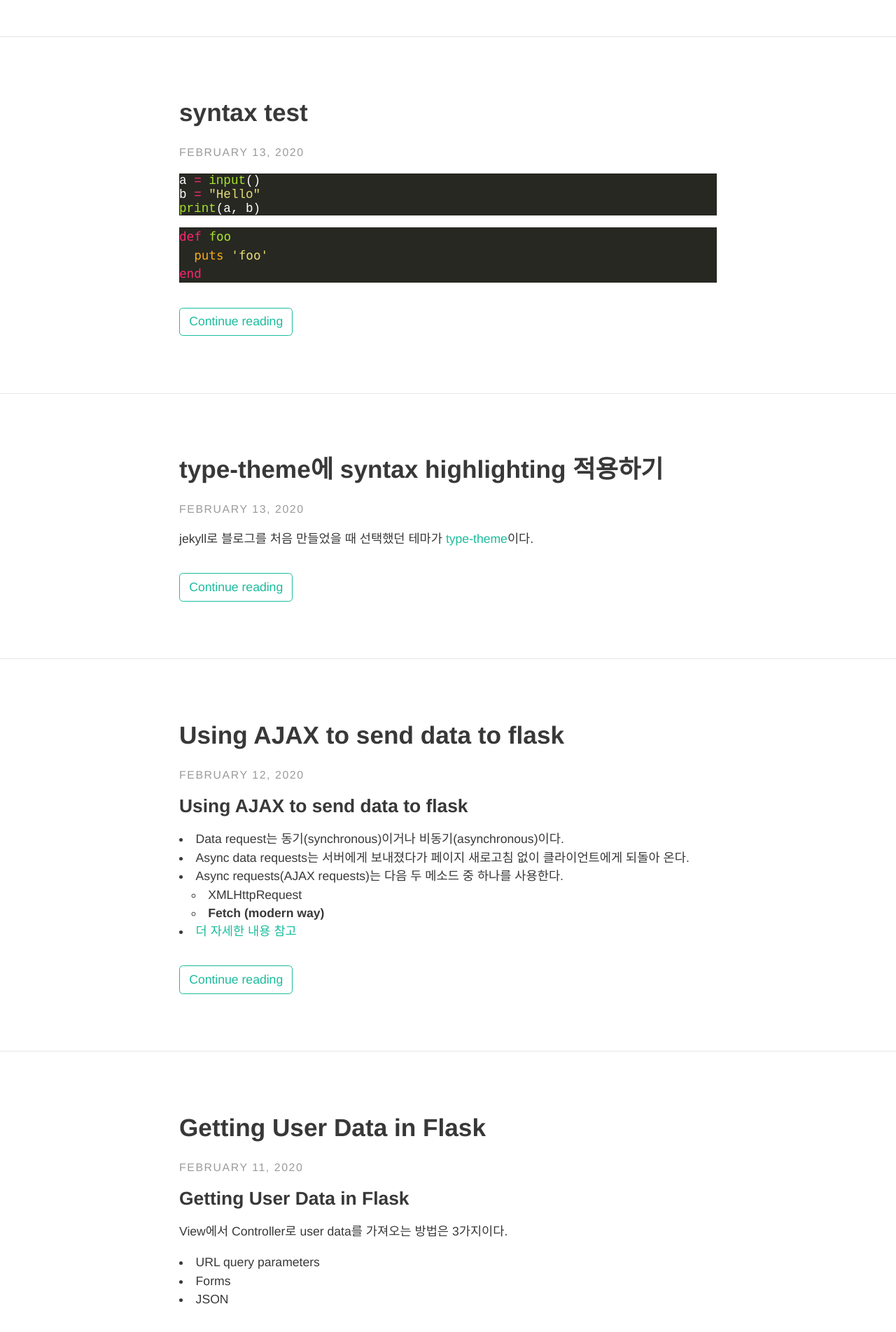
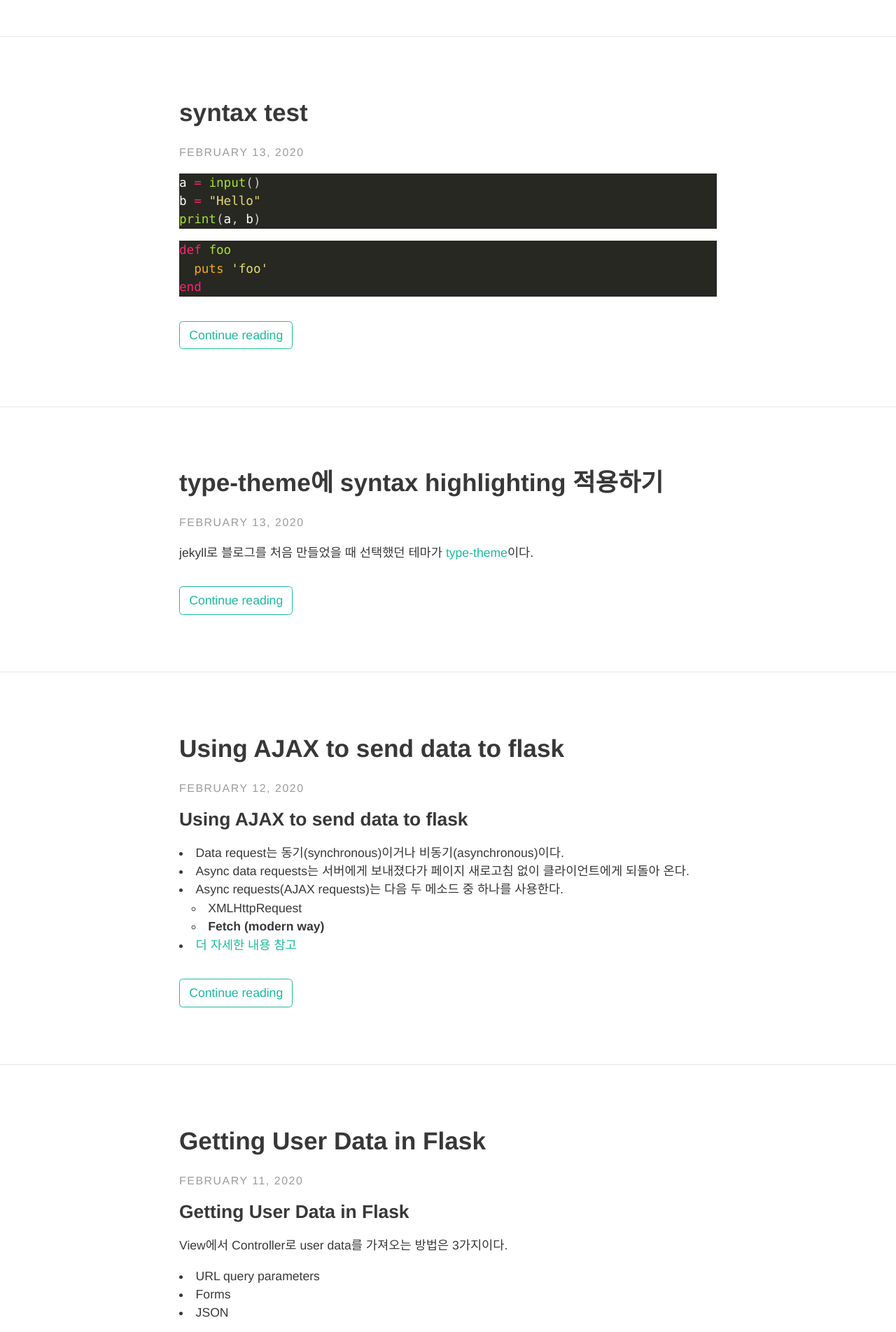
Before and after one commit to HyunlangBan/hyunlangban.github.io, a Jekyll site: the page built from index.html, in a window 1280 px wide. Shown: the part 842-2746 px from the top of the page at 70% size. Built offline with Jekyll 4.4.1, drawn with Linux system fonts in a browser that asks for light colours; nearby versions of some CDN libraries; some web fonts are replaced; the list of posts is cut into pages by our own code.

Commit message:
Update _syntax.scss

```diff
--- a/_sass/external/_syntax.scss
+++ b/_sass/external/_syntax.scss
@@ -1,3 +1,28 @@
+code, pre {
+	color: #ccc;
+	background: none;
+	font-family: Consolas, Monaco, 'Andale Mono', 'Ubuntu Mono', monospace;
+	font-size: 1em;
+	text-align: left;
+	white-space: pre;
+	word-spacing: normal;
+	word-break: normal;
+	word-wrap: normal;
+	line-height: 1.5;
+
+	-moz-tab-size: 4;
+	-o-tab-size: 4;
+	tab-size: 4;
+
+	-webkit-hyphens: none;
+	-moz-hyphens: none;
+	-ms-hyphens: none;
+	hyphens: none;
+
+}
+
+
+
 .highlight table td { padding: 5px; }
 .highlight table pre { margin: 0; }
 .highlight .gh {
```
